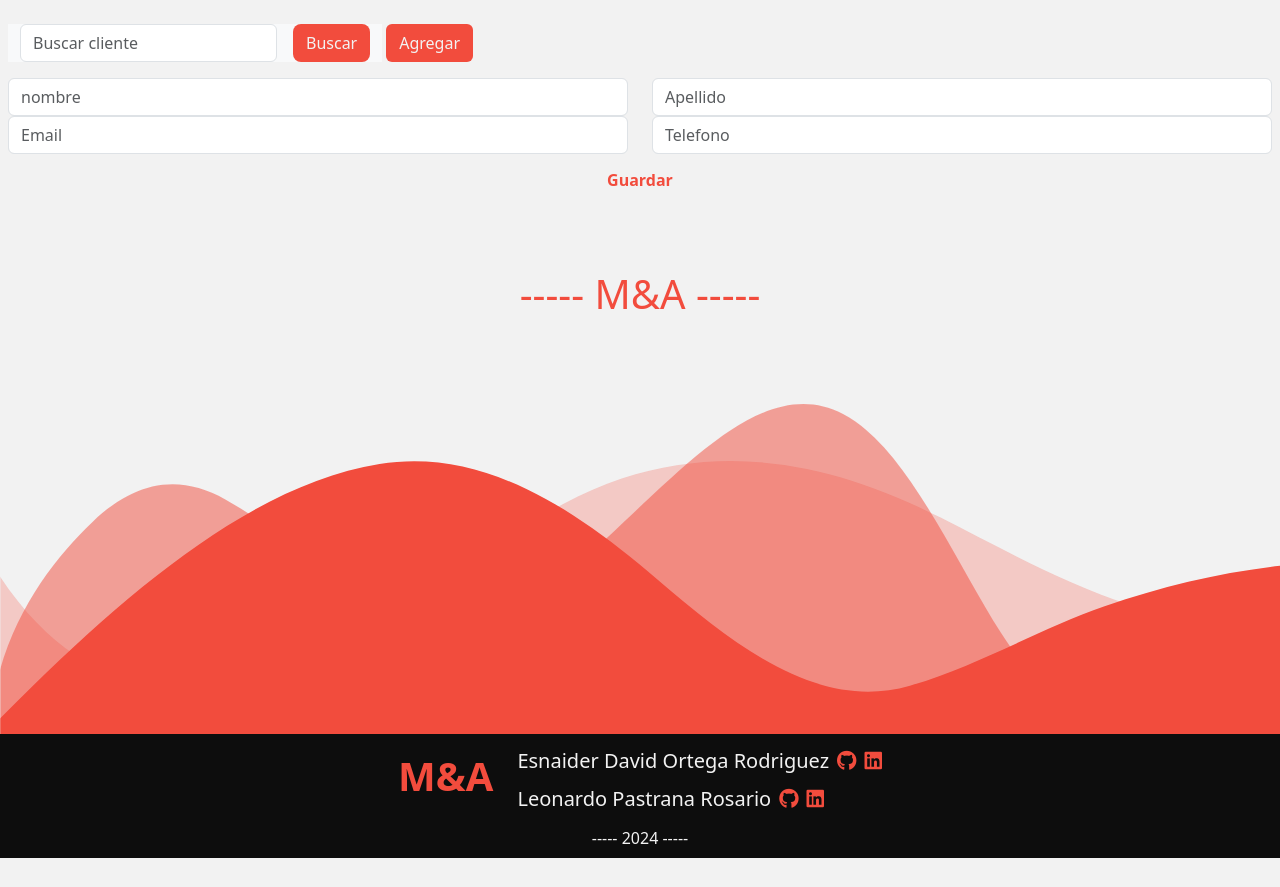
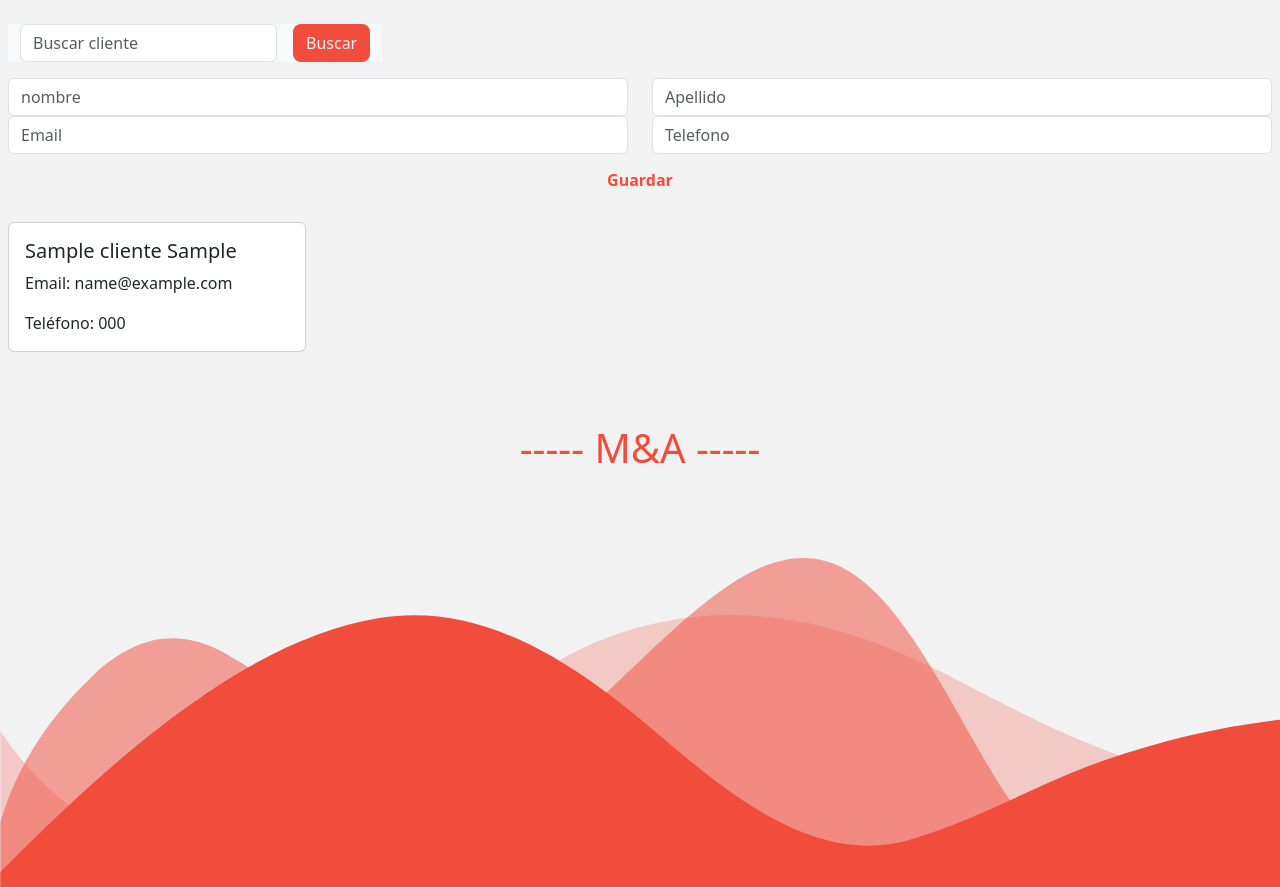
Before and after one commit to LeonardoJose21/tareaBorrito, a PHP site: page /clientes.php in a window 1280 px wide. Shown: the part 79-966 px from the top of the page. Before the commit the page ends 937 px from the top, so only its background shows below. Run offline with PHP 8.4, Linux system fonts and the light colour scheme; tables that the repository leaves empty or names only in its code hold one stand-in row (values such as "Sample post"); data that the repository does not hold is empty; some libraries are stand-ins or nearby versions.

Commit message:
corrección de clientes.php

```diff
--- a/frontend/clientes.php
+++ b/frontend/clientes.php
@@ -1,6 +1,3 @@
-
-
-
 <!doctype html>
 <html lang="en">
 
@@ -34,11 +31,10 @@
             </li>
 
             <li class="nav-item">
-                    <a class="nav-link d-flex gap-1 align-items-center" href="index.php">Cerrar Seccion  <span class="badge text-bg-secondary">X</span></a>
+              <a class="nav-link d-flex gap-1 align-items-center" href="index.php">Cerrar Seccion <span class="badge text-bg-secondary">X</span></a>
             </li>
+          </ul>
 
-                </ul>
-              </div>
         </div>
     </nav>
   </header>
@@ -49,17 +45,16 @@
     <div class="d-flex gap-1 align-items-center">
       <nav class="navbar bg-body-tertiary border-0 m-0 p-0">
         <div class="container-fluid">
-              <form class="d-flex" role="search" method="post" action="busquedaInventario.php" >
-                <input class="form-control me-3 " type="text" name="cliente" placeholder="Buscar cliente" aria-label="Search">
+          <form class="d-flex" role="search" method="post" action="clientes.php">
+            <input class="form-control me-3 " type="text" name="id_cliente" placeholder="Buscar cliente" aria-label="Search">
             <button class="btn rounded-3" type="submit" style="background-color: #F24C3D; color:#F2F2F2;">Buscar</button>
           </form>
         </div>
       </nav>
-         <a href="ad_inventario.php"><button type="button" class="btn " style="background-color: #F24C3D; color: #F2F2F2;">Agregar</button></a>
 
     </div>
 
-<form method="post" action="add_inventario.php">
+    <form method="post" action="../backend/api/agregar_cliente.php">
       <div class="row">
         <div class="col">
           <input type="text" class="form-control" id="exampleFormControlInput1" placeholder="nombre" name="nombre">
@@ -71,7 +66,7 @@
       </div>
       <div class="row">
         <div class="col">
-                <input type="text" class="form-control" placeholder="Email" aria-label="Email" name="Email">
+          <input type="text" class="form-control" placeholder="Email" aria-label="Email" name="email">
         </div>
         <div class="col">
           <input type="text" class="form-control" placeholder="Telefono" aria-label="Telefono" name="telefono">
@@ -87,49 +82,44 @@
 
     <div class="row row-cols-1 row-cols-md-4 g-4">
 
-    <?php while ($row = mysqli_fetch_array($resultado)){?>
+      <?php
+      include("../backend/api/db.php"); // Ensure this path is correct
 
+      // Initialize the $id_cliente variable
+      $id_cliente = isset($_POST['id_cliente']) ? $_POST['id_cliente'] : null;
+
+      // Prepare the query based on whether $id_cliente is provided
+      if ($id_cliente) {
+        // Query to get the client by ID
+        $stmt = $pdo->prepare("CALL ObtenerClientePorId(:id_cliente)");
+        $stmt->bindParam(':id_cliente', $id_cliente, PDO::PARAM_INT);
+        $stmt->execute();
+        $resultado = $stmt->fetchAll(PDO::FETCH_ASSOC);
+      } else {
+        // Query to get all clients
+        $stmt = $pdo->query("SELECT * FROM clientes");
+        $resultado = $stmt->fetchAll(PDO::FETCH_ASSOC);
+      }
+
+      // Display the clients
+      foreach ($resultado as $row) { ?>
         <div class="col">
-      <a href="detalleInventario.php?id=<?php echo $row['id']; ?>" class="text-decoration-none">
           <div class="card" id="card">
             <div class="card-body">
-                <div class="d-flex justify-content-between">
-                    <h5 class="card-title"><?php echo $row['nombre'] ?></h5>
-                </div>
-
-                <div class="d-flex justify-content-between">
-                    <h5 class="card-title"><?php echo $row['apellido'] ?></h5>
-                </div>
-
-
-                <div class="d-flex justify-content-between">
-                    <h5 class="card-title"><?php echo $row['telefono'] ?></h5>
-                </div>
-
-
-                <div class="d-flex justify-content-between">
-                    <h5 class="card-title"><?php echo $row['email'] ?></h5>
-                </div>
-
-
-
+              <h5 class="card-title"><?php echo htmlspecialchars($row['nombre']) . " " . htmlspecialchars($row['apellido']); ?></h5>
+              <p class="card-text">Email: <?php echo htmlspecialchars($row['email']); ?></p>
+              <p class="card-text">Teléfono: <?php echo htmlspecialchars($row['telefono']); ?></p>
             </div>
           </div>
-          </a>
         </div>
-
-
-    <?php }?>
-
-
-
+      <?php } ?>
 
     </div>
 
   </section>
 
   <section class="overflow-hidden py-5">
-    <h1 class="text-center fs-1"  style="color: #F24C3D;">----- M&A -----</h1>
+    <h1 class="text-center fs-1" style="color: #F24C3D;">----- M&A -----</h1>
   </section>
 
 
@@ -138,16 +128,13 @@
       preserveAspectRatio="none"
       viewBox="0 0 1200 120"
       xmlns="http://www.w3.org/2000/svg"
-  style="fill: #F24C3D; width: 143%; height: 360px; transform: rotate(180deg);"
->
+      style="fill: #F24C3D; width: 143%; height: 360px; transform: rotate(180deg);">
       <path
         d="M0 0v46.29c47.79 22.2 103.59 32.17 158 28 70.36-5.37 136.33-33.31 206.8-37.5 73.84-4.36 147.54 16.88 218.2 35.26 69.27 18 138.3 24.88 209.4 13.08 36.15-6 69.85-17.84 104.45-29.34C989.49 25 1113-14.29 1200 52.47V0z"
-  opacity=".25"
-/>
+        opacity=".25" />
       <path
         d="M0 0v15.81c13 21.11 27.64 41.05 47.69 56.24C99.41 111.27 165 111 224.58 91.58c31.15-10.15 60.09-26.07 89.67-39.8 40.92-19 84.73-46 130.83-49.67 36.26-2.85 70.9 9.42 98.6 31.56 31.77 25.39 62.32 62 103.63 73 40.44 10.79 81.35-6.69 119.13-24.28s75.16-39 116.92-43.05c59.73-5.85 113.28 22.88 168.9 38.84 30.2 8.66 59 6.17 87.09-7.5 22.43-10.89 48-26.93 60.65-49.24V0z"
-    opacity=".5"
-  />
+        opacity=".5" />
       <path d="M0 0v5.63C149.93 59 314.09 71.32 475.83 42.57c43-7.64 84.23-20.12 127.61-26.46 59-8.63 112.48 12.24 165.56 35.4C827.93 77.22 886 95.24 951.2 90c86.53-7 172.46-45.71 248.8-84.81V0z" />
     </svg>
   </div>
@@ -160,14 +147,16 @@
         <div class="d-flex gap-2 align-items-center">
           <div>Esnaider David Ortega Rodriguez</div>
           <a href="" style="background-color: transparent; color: #F24C3D;"><i class="fa-brands fa-github" style="background-color: transparent;"></i></a>
-            <a href="" style="background-color: transparent; color: #F24C3D;"><i class="fa-brands fa-linkedin" style="background-color: transparent;" ></i></a>
+          <a href="" style="background-color: transparent; color: #F24C3D;"><i class="fa-brands fa-linkedin" style="background-color: transparent;"></i></a>
         </div>
         <div class="d-flex gap-2 align-items-center">
           <div>Leonardo Pastrana Rosario</div>
           <a href="" style="background-color: transparent; color: #F24C3D;"><i class="fa-brands fa-github" style="background-color: transparent;"></i></a>
-            <a href="" style="background-color: transparent; color: #F24C3D;"><i class="fa-brands fa-linkedin" style="background-color: transparent;" ></i></a>
+          <a href="" style="background-color: transparent; color: #F24C3D;"><i class="fa-brands fa-linkedin" style="background-color: transparent;"></i></a>
         </div>
       </div>
+    </div>
+
     </div>
     <div class="py-1 text-center">----- 2024 -----</div>
   </footer>
```
Lines whose indentation alone changed are shown as unchanged.
